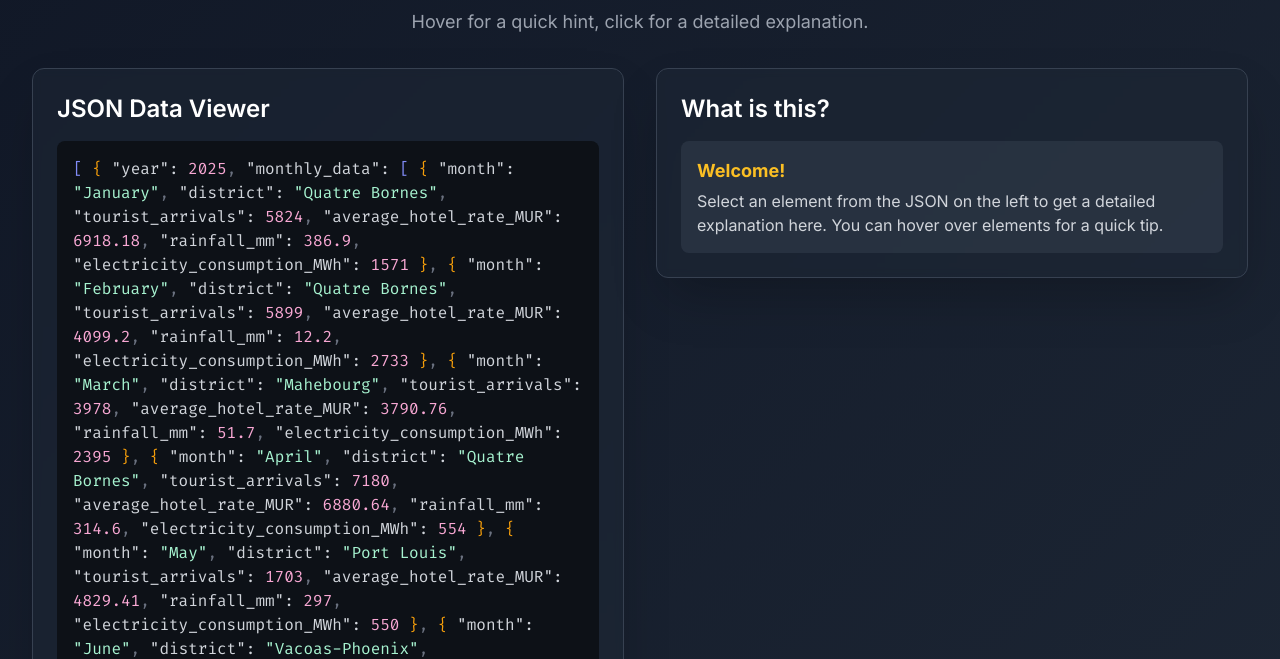
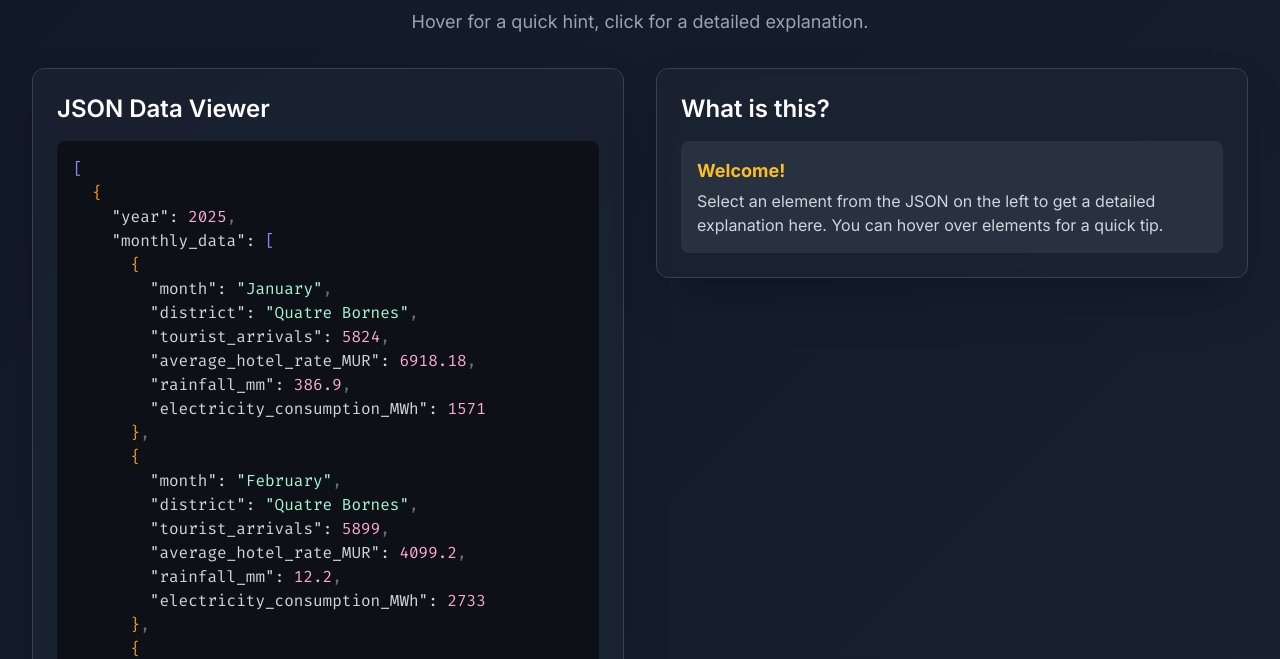
Before and after one commit to rthoplan/STAT5129, a plain HTML site: page lecture-2/index8.html in a window 1280 px wide. Shown: the part 76-735 px from the top of the page. Drawn offline with nearby package versions, Linux system fonts and the light colour scheme.

Commit message:
Update index8.html

```diff
--- a/lecture-2/index8.html
+++ b/lecture-2/index8.html
@@ -15,6 +15,10 @@
         }
         .font-fira {
             font-family: 'Fira Code', monospace;
+        }
+        /* This new rule ensures that the whitespace (spaces and line breaks) in the JSON is preserved, making it readable. */
+        #json-viewer {
+            white-space: pre-wrap;
         }
         .json-viewer .highlight {
             background-color: #374151; /* bg-gray-700 */
```
